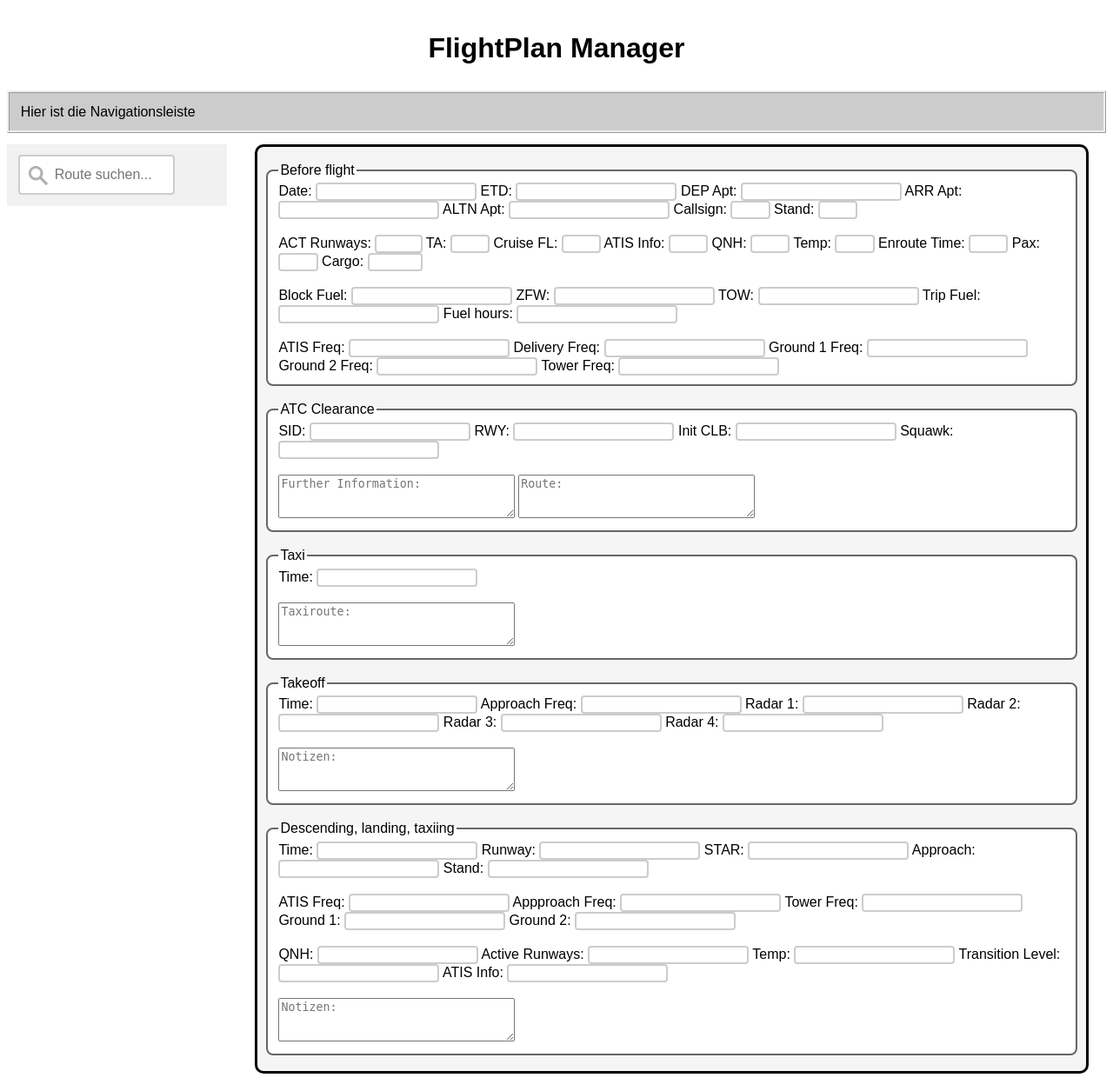
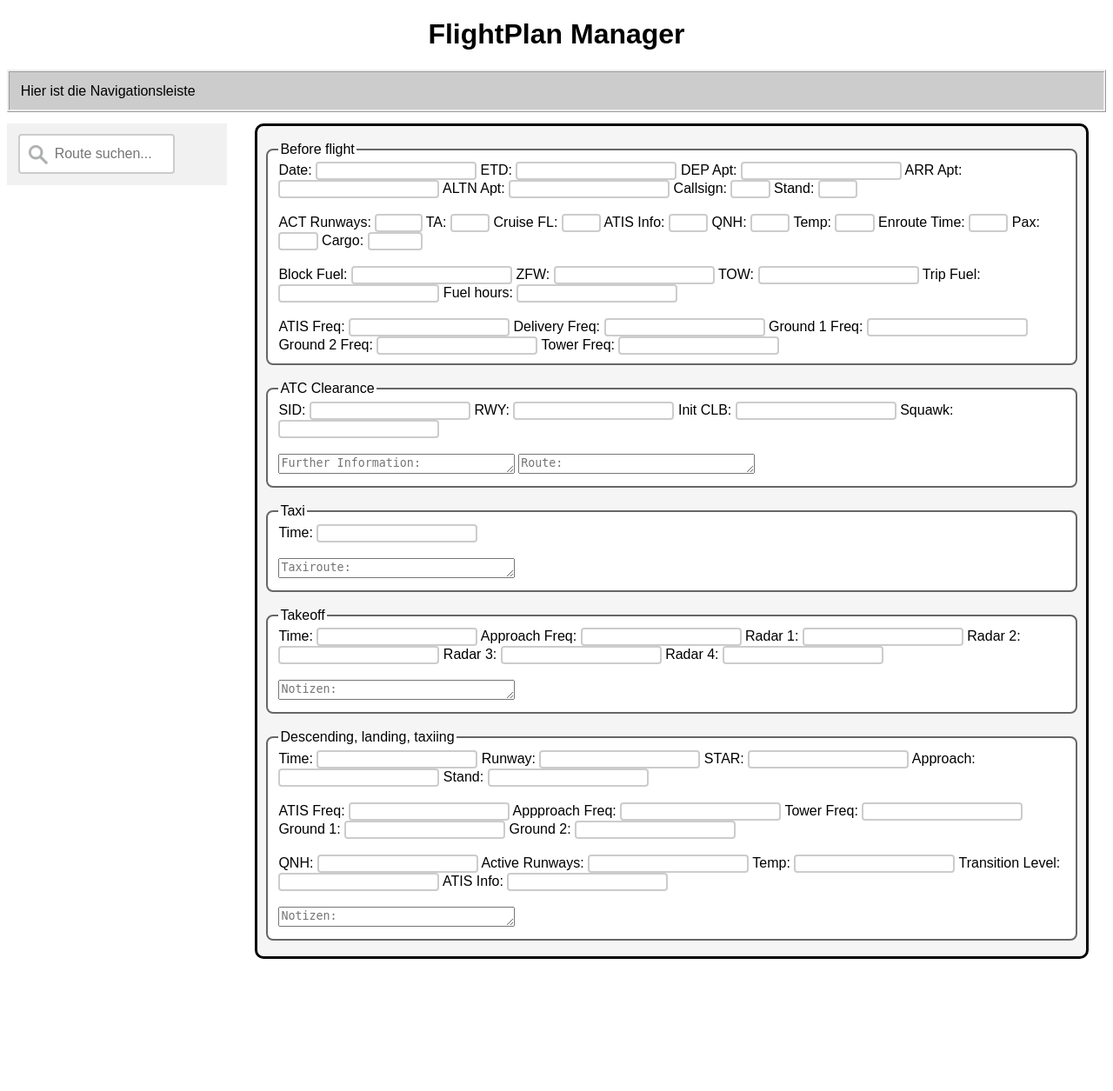
Before and after one commit to TrueFoXDeN/FlightPlan-Manager, a PHP site: page / in a window 1280 px wide. Shown: the whole page at 87% size. After the commit the page ends 1103 px from the top, so only its background shows below. Run offline with PHP 8.4, Linux system fonts and the light colour scheme.

Commit message:
Tweaked padding

```diff
--- a/css/style.css
+++ b/css/style.css
@@ -8,7 +8,7 @@ body {
 
 header {
     background-color: #666;
-    padding: 30px;
+    padding: 25px;
     text-align: center;
     font-size: 35px;
     color: white;
@@ -37,7 +37,7 @@ h1 {
 }
 
 #id_headline {
-    padding: 8px;
+
 }
 
 #id_route_input {
@@ -93,7 +93,7 @@ h1 {
 #id_flugplan textarea {
     width: 30%;
     transition: height 0.4s;
-    height: 50px;
+    height: 23px;
 }
 
 #id_flugplan textarea:focus {
```
